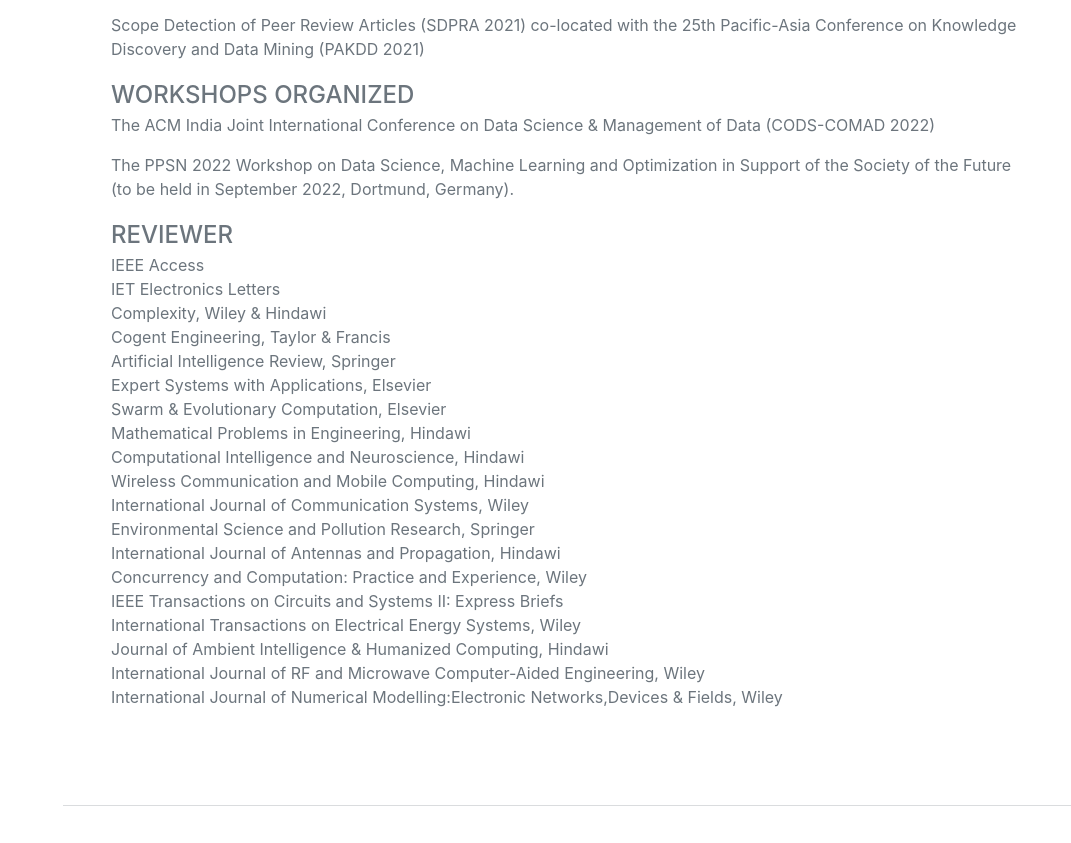
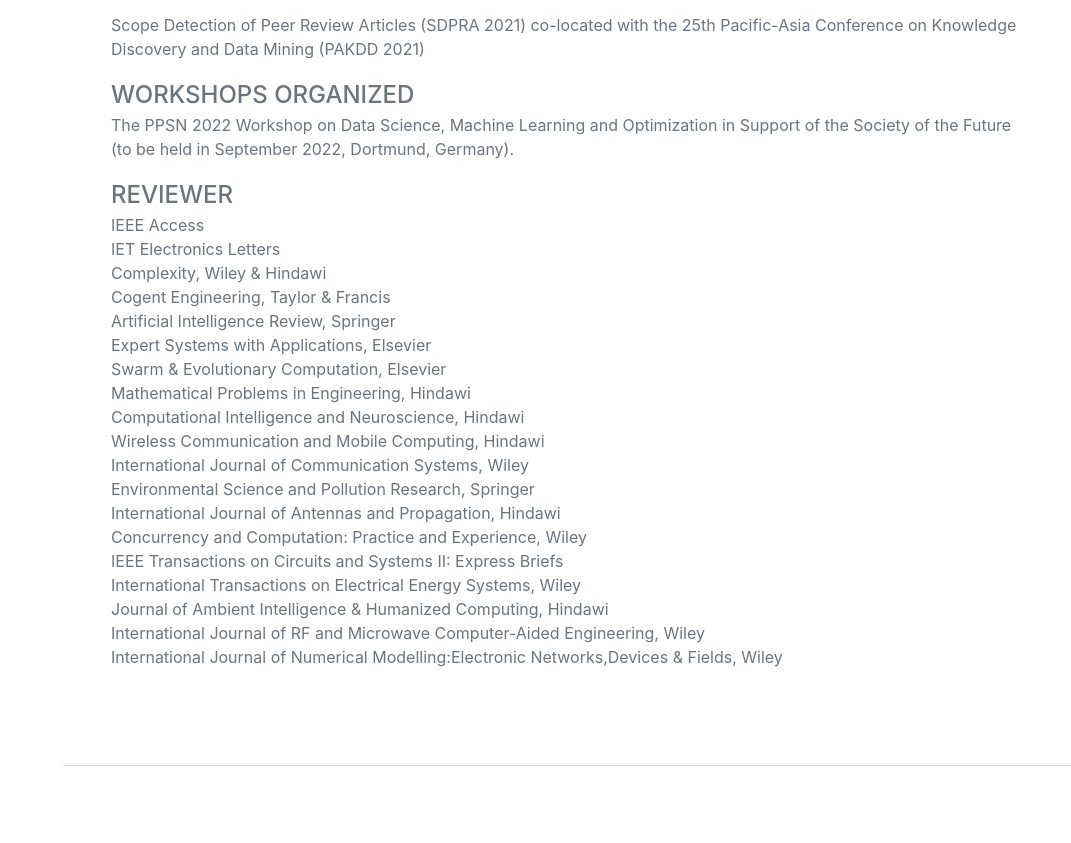
Before and after one commit to rohitsalgotra/rohitsalgotra.github.io, a plain HTML site: page index.html in a window 1280 px wide. Shown: the part 3082-3925 px from the top of the page, without its empty margins (209-1280 px from the left). Drawn offline with nearby package versions, Linux system fonts and the light colour scheme; a web font is replaced by a local one.

Commit message:
Update index.html

```diff
--- a/index.html
+++ b/index.html
@@ -176,7 +176,6 @@
                     <div class="d-flex flex-column flex-md-row justify-content-between">
                         <div class="flex-grow-1">
                             <div class="subheading mb-0">Workshops Organized</div>
-                            <p>The ACM India Joint International Conference on Data Science & Management of Data (CODS-COMAD 2022)</p>
 			    <p>The PPSN 2022 Workshop on Data Science, Machine Learning and Optimization in Support of the Society of the Future (to be held in September 2022, Dortmund, Germany).<p>
 		    </div>
 		    </div>
```
